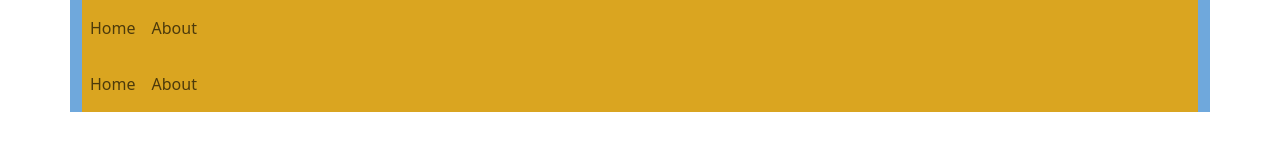
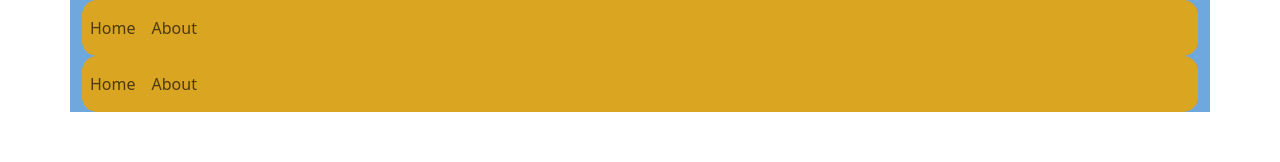
Before and after one commit to tgartland89/SubSpot, a React (Create React App) app in the folder client/: page /dashboard in a window 1280 px wide. Shown: the top 162 px of the page. Built offline with nearby package versions, Linux system fonts and the light colour scheme.

Commit message:
Teachers class needs a school_name

```diff
--- a/client/src/components/NavBar.js
+++ b/client/src/components/NavBar.js
@@ -12,7 +12,7 @@ function NavBar() {
   };
 
   return (
-    <nav className="navbar navbar-expand-lg navbar-light golden-rod-bg">
+    <nav className="navbar navbar-expand-lg navbar-light golden-rod-bg custom-navbar">
       <ul className="navbar-nav mr-auto">
         <li className="nav-item">
           <Link to="/" className="nav-link">
--- a/client/src/components/SignUp.js
+++ b/client/src/components/SignUp.js
@@ -14,7 +14,6 @@ function SignUp() {
     course_name: "",
     qualifications: "",
     verification_id: "",
-    school_location: "", // Add school_location field to the formData
   });
 
   const [confirmationMessage, setConfirmationMessage] = useState("")
@@ -27,7 +26,6 @@ function SignUp() {
     const { name, value } = event.target;
     setFormData({ ...formData, [name]: value });
   };
-
 
   const handleSubmit = (event) => {
     event.preventDefault();
@@ -99,7 +97,7 @@ function SignUp() {
         <br />
 
         <label>Location:</label>
-        <input type="text" name="school_location" value={formData.school_location} onChange={handleChange} required />
+        <input type="text" name="location" value={formData.location} onChange={handleChange} required />
         <br />
 
         <label>Phone:</label>
--- a/client/src/index.css
+++ b/client/src/index.css
@@ -31,3 +31,6 @@
 .dark-purple-link {
   color: #6A0DAD;
 }
+.custom-navbar {
+  border-radius: 15px;
+}
```
Also changed, not shown: 2 other files (tests, documents, lock files or other folders).
